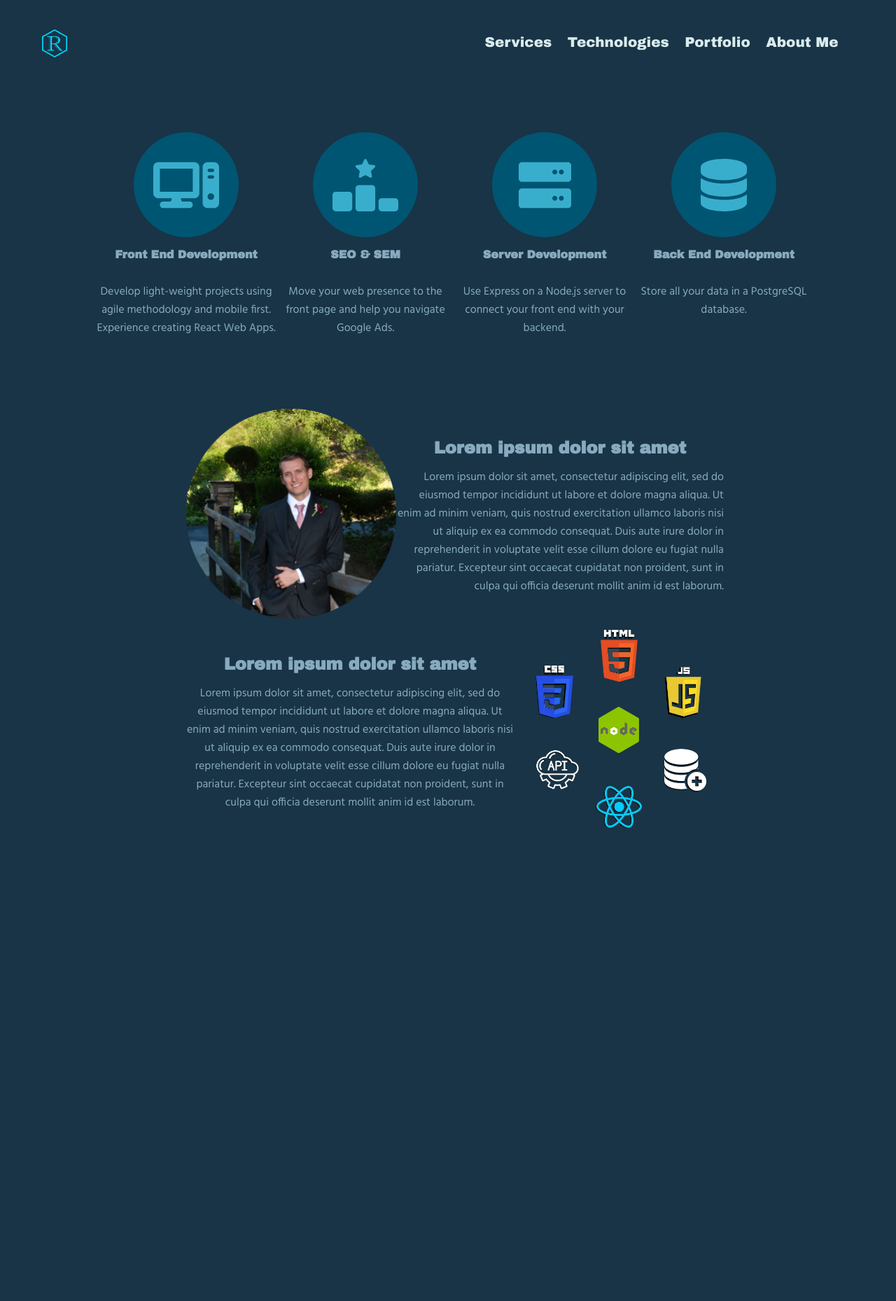
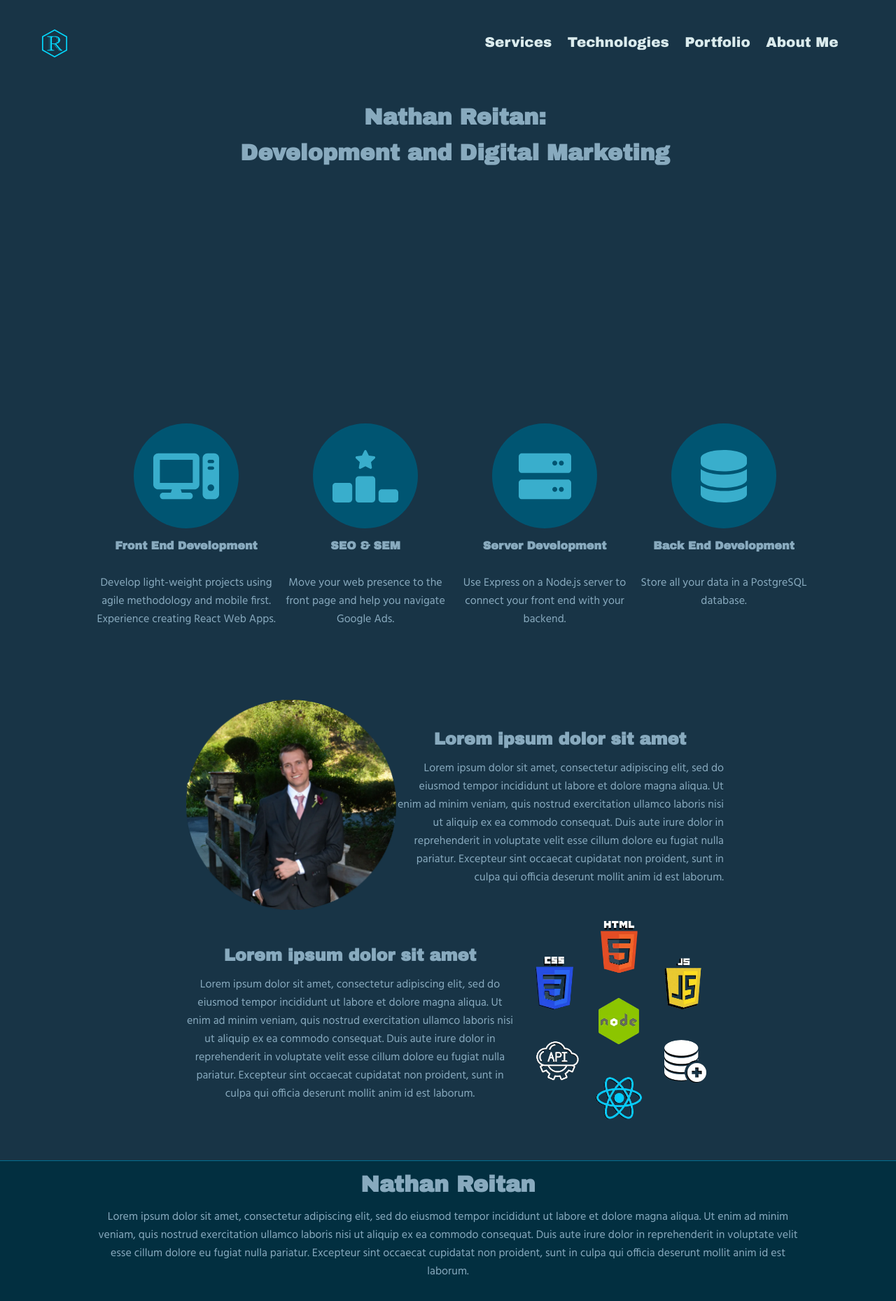
Before and after one commit to Nathan-reitan/react-portfolio, a React (Create React App) app: page / in a window 1280 px wide. Shown: the whole page at 70% size. Before the commit the page ends 1242 px from the top, so only its background shows below. Built offline with nearby package versions, Linux system fonts and the light colour scheme.

Commit message:
footer added, started section for landing area

```diff
--- a/public/style.css
+++ b/public/style.css
@@ -50,6 +50,11 @@
 
 .mainContainer{
     width: 1500px;
+}
+
+.landingContainer{
+  height: 50vh;
+  width: 100%;
 }
 
 .services{
@@ -158,8 +163,8 @@
 
 .footer{
     height: 200px;
-    border: solid 1px #3A3E4A;
-    background-color: #6C5370;
+    border-top: solid 1px #046e8f;
+    background-color: #022f40;
     text-align: center;
     display: flex;
     justify-content: center;
--- a/src/App.jsx
+++ b/src/App.jsx
@@ -1,12 +1,14 @@
 import './App.css';
 import Header from './components/Header';
 import Home from './components/Home';
+import Footer from './components/Footer';
 
 function App() {
   return (
     <div className="App">
       <Header />
       <Home />
+      <Footer />
     </div>
   );
 }
--- a/src/components/Footer.jsx
+++ b/src/components/Footer.jsx
@@ -0,0 +1,22 @@
+import React from "react";
+
+export default function Footer(){
+
+    return (
+        <footer>
+            <div class="footer">
+                <div class="footerWrapper">
+                    <h1>
+                        Nathan Reitan
+                    </h1>
+                    <p>
+                        Lorem ipsum dolor sit amet, consectetur adipiscing elit, sed do eiusmod tempor incididunt ut labore et dolore magna aliqua.
+                        Ut enim ad minim veniam, quis nostrud exercitation ullamco laboris nisi ut aliquip ex ea commodo consequat. Duis aute irure
+                        dolor in reprehenderit in voluptate velit esse cillum dolore eu fugiat nulla pariatur. Excepteur sint occaecat cupidatat non
+                        proident, sunt in culpa qui officia deserunt mollit anim id est laborum.
+                    </p>
+                </div>
+            </div>
+        </footer>
+    );
+}
--- a/src/components/Home.jsx
+++ b/src/components/Home.jsx
@@ -10,6 +10,10 @@
         return (
             <main>
                 <div className="mainContainer">
+                    <div className="landingContainer">
+                        <h1>Nathan Reitan:</h1>
+                        <h1>Development and Digital Marketing</h1>
+                    </div>
                     <div id="services" className="services">
                         <div className="servicesRow">
                             <div className="serviceWrapper">
```
